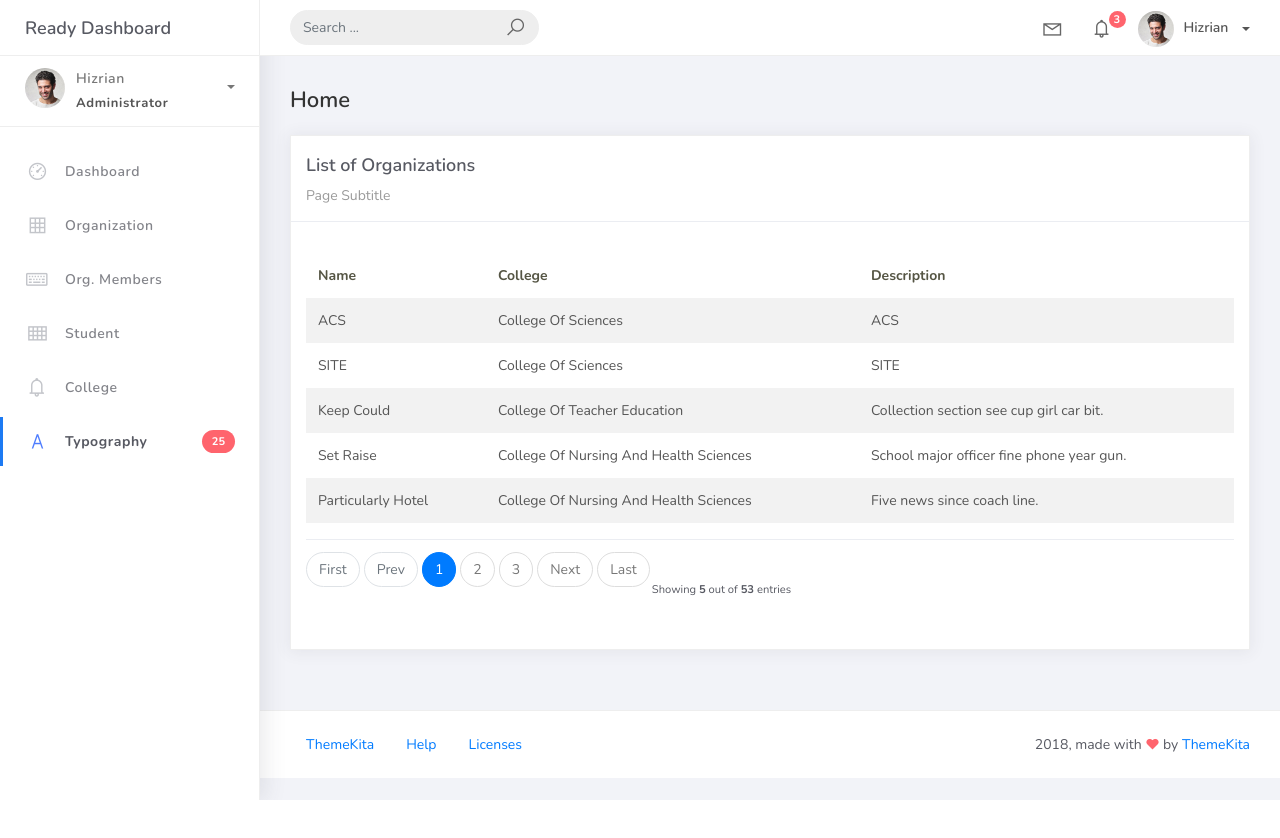
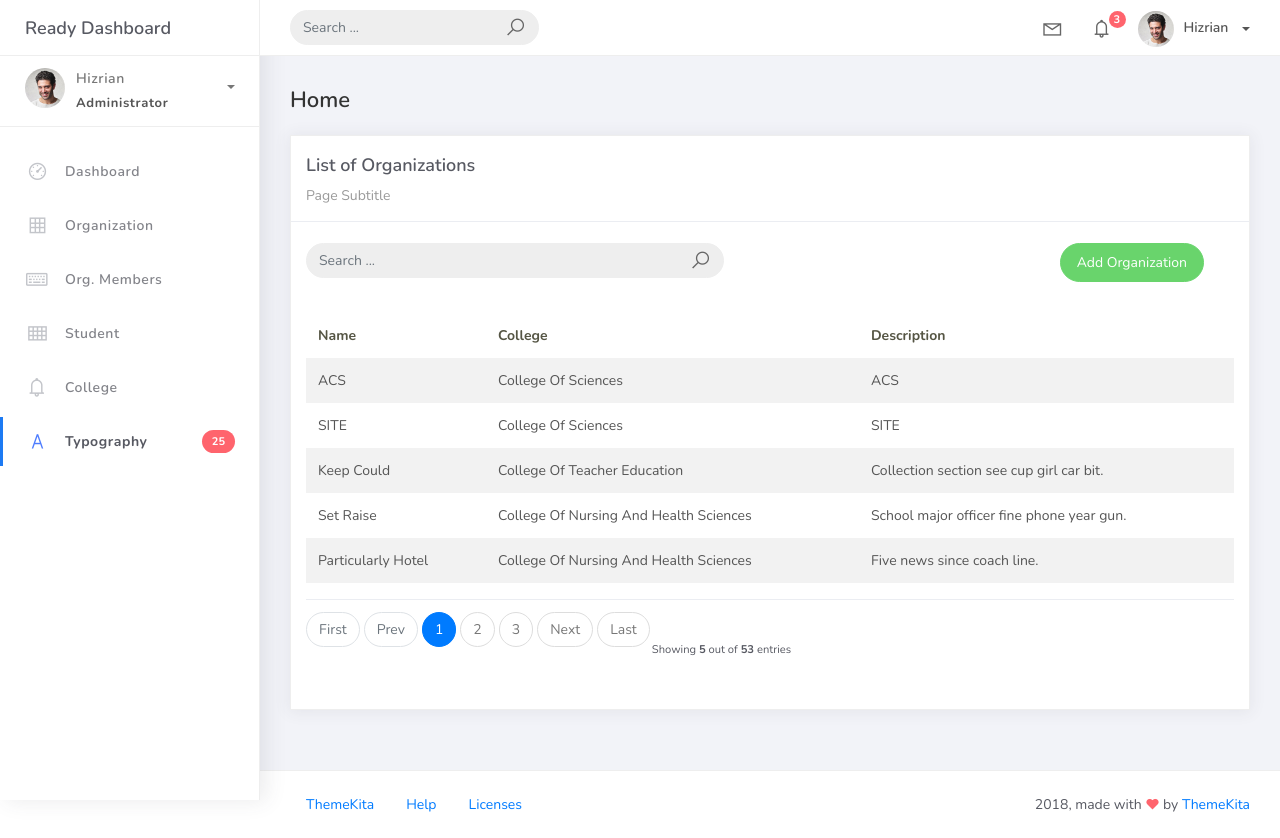
Before and after one commit to iamsammy/PSUSphere, a Django app: page /organization_list in a window 1280 px wide. Before the commit the page ends 800 px from the top, so only its background shows below. Run offline with Django 5.2, Linux system fonts and the light colour scheme; data comes from the database, SQL or seed files in the repository; both versions use the stored data as it was after the commit; some libraries are stand-ins or nearby versions.

Commit message:
added add organization feature

```diff
--- a/projectsite/projectsite/urls.py
+++ b/projectsite/projectsite/urls.py
@@ -16,11 +16,13 @@ Including another URLconf
 """
 from django.contrib import admin
 from django.urls import path
-from studentorg.views import HomePageView, OrganizationList
+from studentorg.views import HomePageView, OrganizationList, OrganizationCreateView
 from studentorg import views
 
 urlpatterns = [
     path('admin/', admin.site.urls),
     path('', views.HomePageView.as_view(), name='home'),
     path('organization_list', OrganizationList.as_view(), name='organization-list'),
+    path('organization_list/add', OrganizationCreateView.as_view(), name='organization-add'),
+
 ]
--- a/projectsite/studentorg/views.py
+++ b/projectsite/studentorg/views.py
@@ -1,6 +1,9 @@
 from django.shortcuts import render
 from django.views.generic.list import ListView
+from django.views.generic.edit import CreateView
 from studentorg.models import Organization
+from studentorg.forms import OrganizationForm
+from django.urls import reverse_lazy
 
 class HomePageView(ListView):
     model = Organization
@@ -13,3 +16,9 @@ class OrganizationList(ListView):
     context_object_name = 'organization'
     template_name  = 'org_list.html'
     paginate_by = 5
+
+class OrganizationCreateView(CreateView):
+    model = Organization
+    form_class = OrganizationForm
+    template_name = 'org_add.html'
+    success_url = reverse_lazy('organization-list')
--- a/projectsite/templates/includes/form.html
+++ b/projectsite/templates/includes/form.html
@@ -6,6 +6,7 @@
       <p{% if forloop.last %} class="mb-0"{% endif %}>{{ error }}</p>
     {% endfor %}
   </div>
+{% endif %}
 
   {% for field in form %}
 
--- a/projectsite/templates/org_list.html
+++ b/projectsite/templates/org_list.html
@@ -9,6 +9,27 @@
                         <div class="card-title">List of Organizations</div>
                         <div class="card-category">Page Subtitle</div>
                     </div>
+                    <br />
+                            <div class="col-md-12 row">
+                                <div class="col-md-6">
+                                    <form class="navbar-left navbar-form nav-search mr-md-3" action="">
+                                      <div class="input-group">
+                                        <input type="text" placeholder="Search ..." class="form-control" />
+                                        <div class="input-group-append">
+                                        <span class="input-group-text">
+                                            <i class="la la-search search-icon"></i>
+                                        </span>
+                                        </div>
+                                      </div>
+                                    </form>
+                                </div>
+                                <div class="col-md-6">
+                                    <div class="pull-right">
+                                        <a href="{% url 'organization-add' %}" class="btn btn-success btn-rounded">Add Organization</a>
+
+                                    </div>
+                                </div>
+                            </div>
                     <div class="card-body">
                         <table class="table table-striped mt-3">
                             <thead>
```
Also changed, not shown: projectsite/studentorg/forms.py (added, +9 -0 lines), projectsite/templates/org_add.html (added, +30 -0 lines), projectsite/db.sqlite3.
